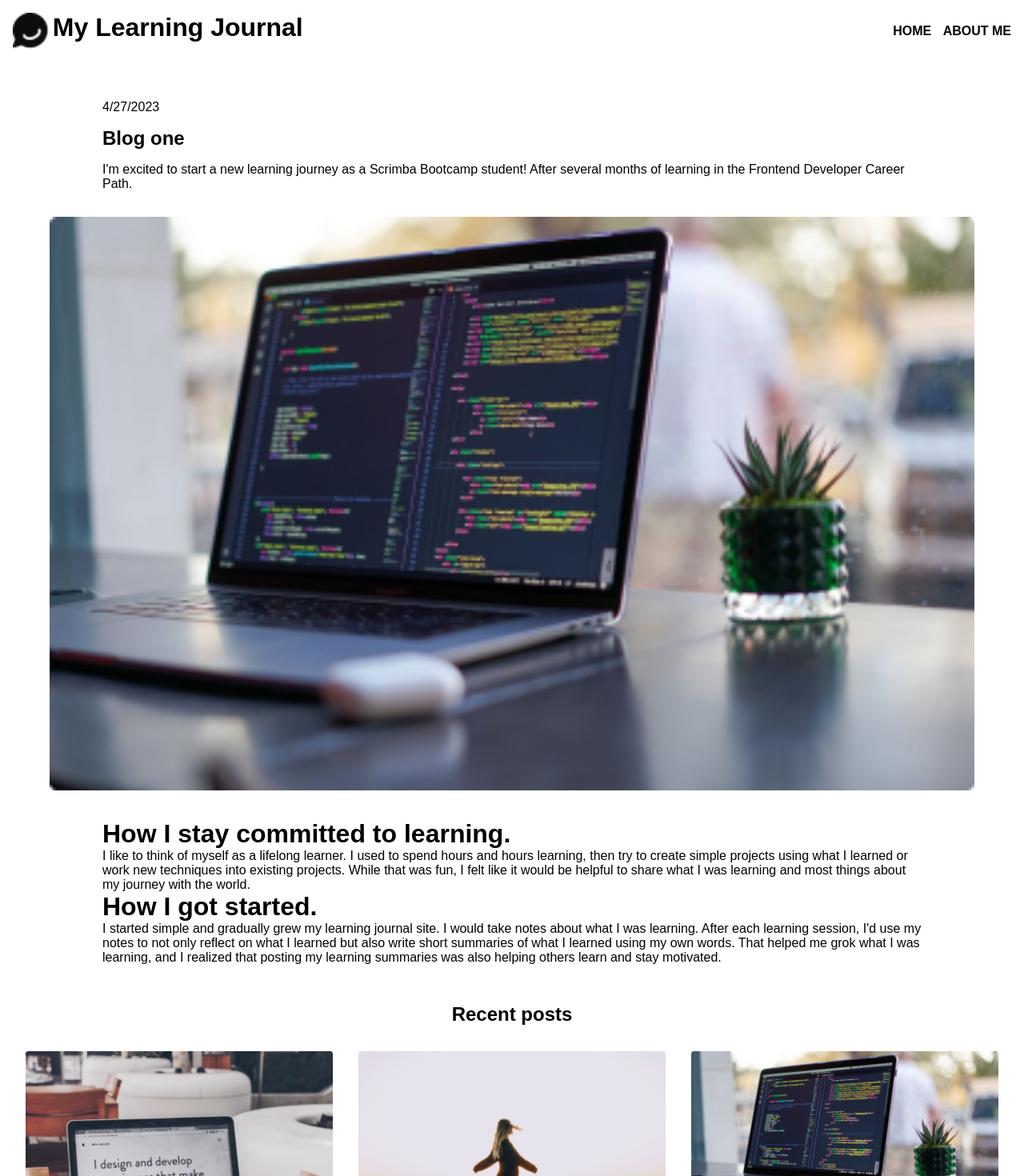
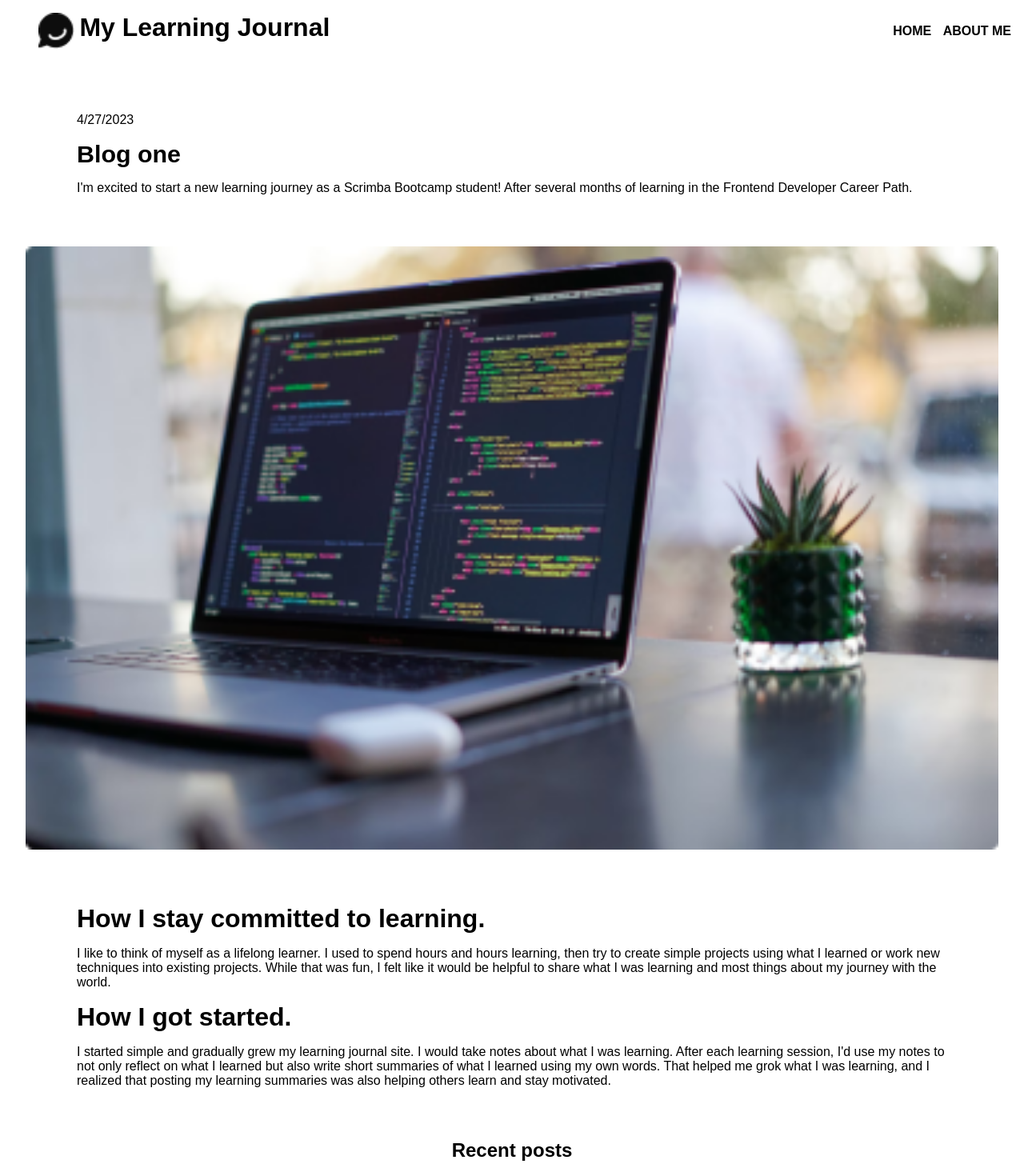
Before and after one commit to catharygr/learning-journal-blog, a React (Vite) app: page /blog/1 in a window 1280 px wide. Shown: the top 1470 px of the page at 80% size. Built offline with nearby package versions, Linux system fonts and the light colour scheme.

Commit message:
Terminado el componente About

```diff
--- a/src/componentes/BlogDetails.jsx
+++ b/src/componentes/BlogDetails.jsx
@@ -15,7 +15,7 @@ export default function BlogDetails() {
       <div className="container-blog">
         <div className="details-blog">
           <p className="fecha-blog">{fecha.toLocaleDateString()}</p>
-          <h2>{blogs.title}</h2>
+          <h2 className="title-blog">{blogs.title}</h2>
           <p className="blog-description">{blogs.description}</p>
         </div>
         <div className="img-blog">
--- a/style.css
+++ b/style.css
@@ -52,7 +52,7 @@ body {
   display: flex;
   flex-direction: row;
   padding: 1rem;
-  gap: 0.3rem;
+  gap: 0.4rem;
 }
 
 h1 {
@@ -85,6 +85,9 @@ h1 {
 }
 
 @media (min-width: 42rem) {
+  .header-container {
+    padding: 1rem 3rem;
+  }
   .nav-container {
     font-size: 1rem;
   }
@@ -194,7 +197,7 @@ h1 {
 .container-blog {
   display: flex;
   flex-direction: column;
-  gap: 1rem;
+  gap: 2rem;
   padding: 2rem;
 }
 
@@ -202,14 +205,28 @@ h1 {
   display: flex;
   flex-direction: column;
   gap: 1rem;
-  padding: 1rem 6rem;
 }
-.img-blog {
-  margin: auto;
-  width: 95%;
+
+.title-blog {
+  font-size: 1.9rem;
 }
 .blog-text {
-  padding: 1rem 6rem;
+  display: flex;
+  flex-direction: column;
+  gap: 1rem;
+}
+
+@media (min-width: 42rem) {
+  .details-blog {
+    padding: 2rem 4rem;
+  }
+  .img-blog {
+    margin: auto;
+    width: 100%;
+  }
+  .blog-text {
+    padding: 2rem 4rem;
+  }
 }
 
 /* ************************************ */
```
